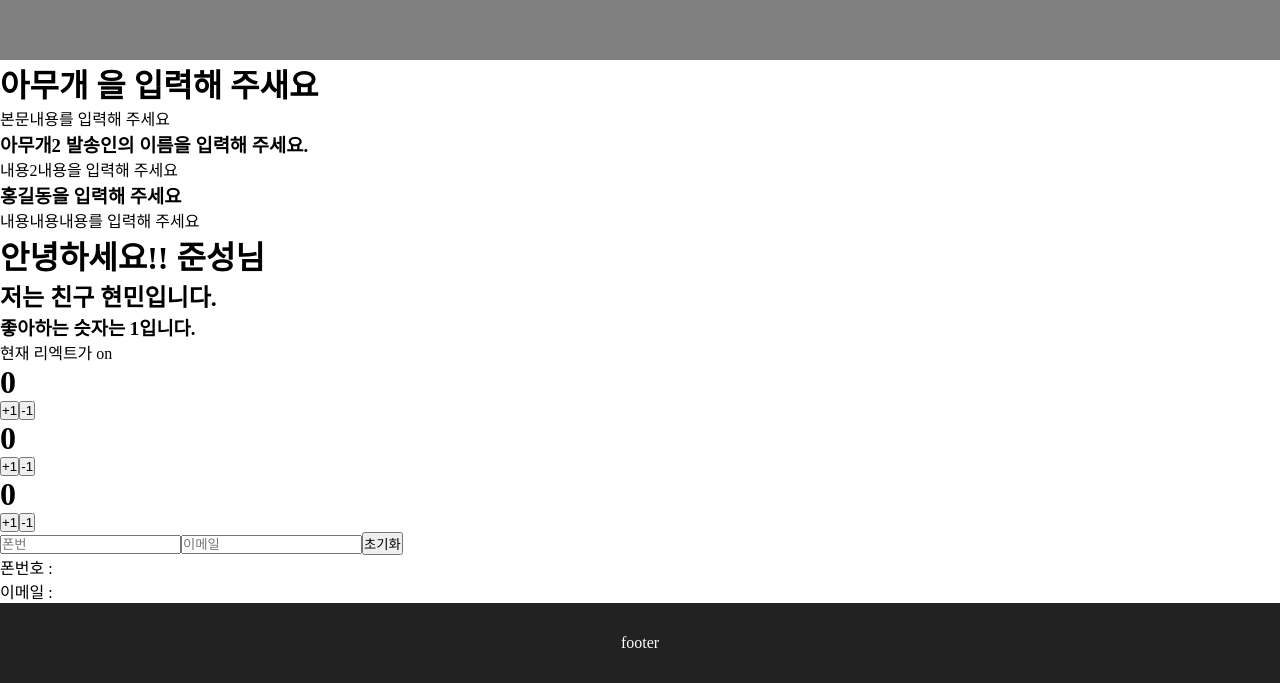
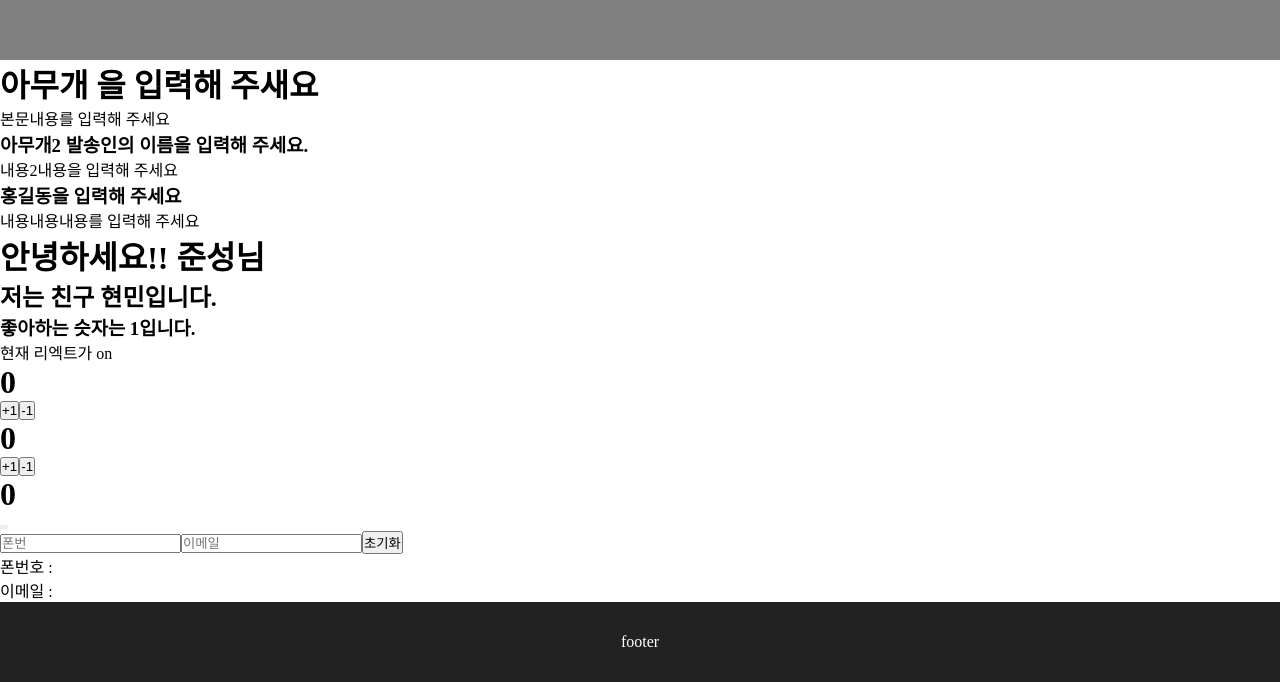
Before and after one commit to qkaxhfms/react-study-2020, a React (Create React App) app in the folder react-study-1/: page / in a window 1280 px wide. Shown: the part 700-1383 px from the top of the page. Built offline with nearby package versions, Linux system fonts and the light colour scheme.

Commit message:
change counter3  components

```diff
--- a/react-study-1/src/component/Counter3.js
+++ b/react-study-1/src/component/Counter3.js
@@ -13,12 +13,8 @@ function Counter3() {
     <>
       <div>
         <h1>{number}</h1>
-        <button type="button" onClick={plus}>
-          +1
-        </button>
-        <button type="button" onClick={minus}>
-          -1
-        </button>
+        <button type="button" onClick={plus}></button>
+        <button type="button" onClick={minus}></button>
       </div>
     </>
   );
```
